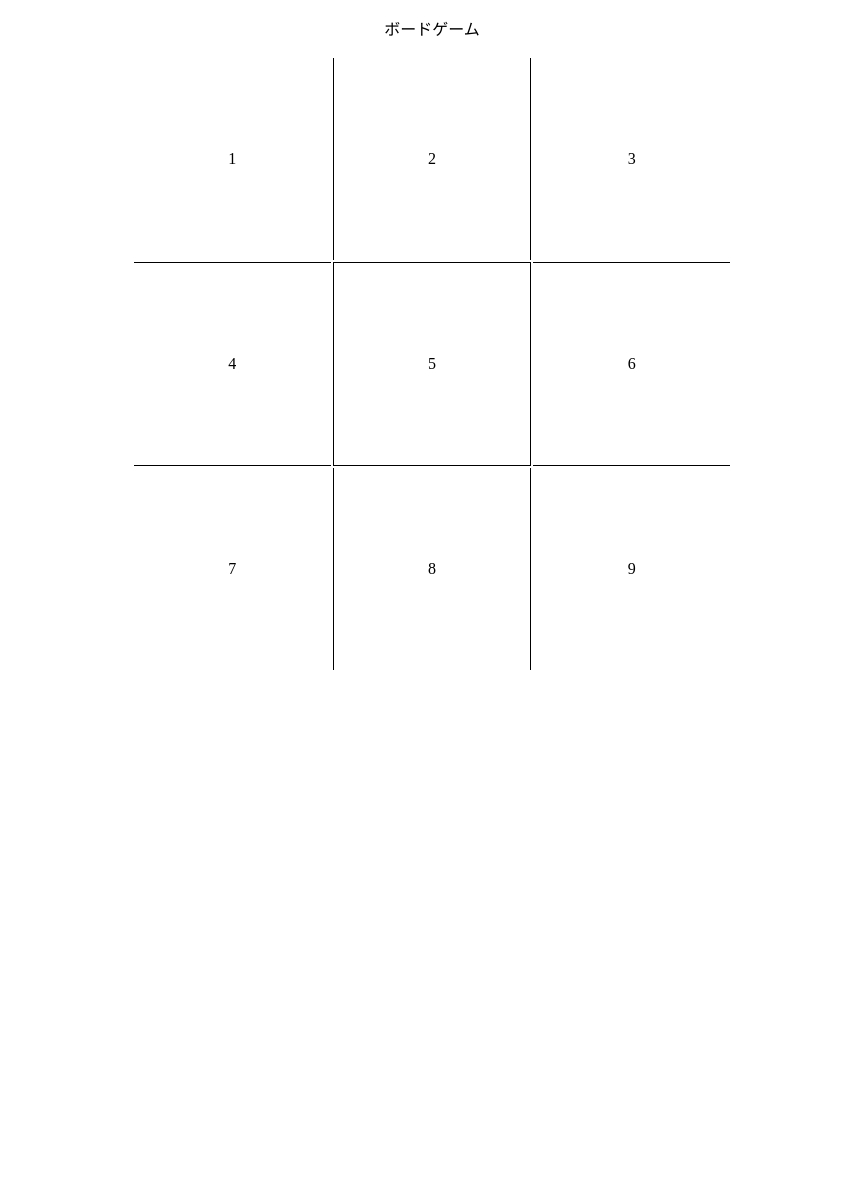
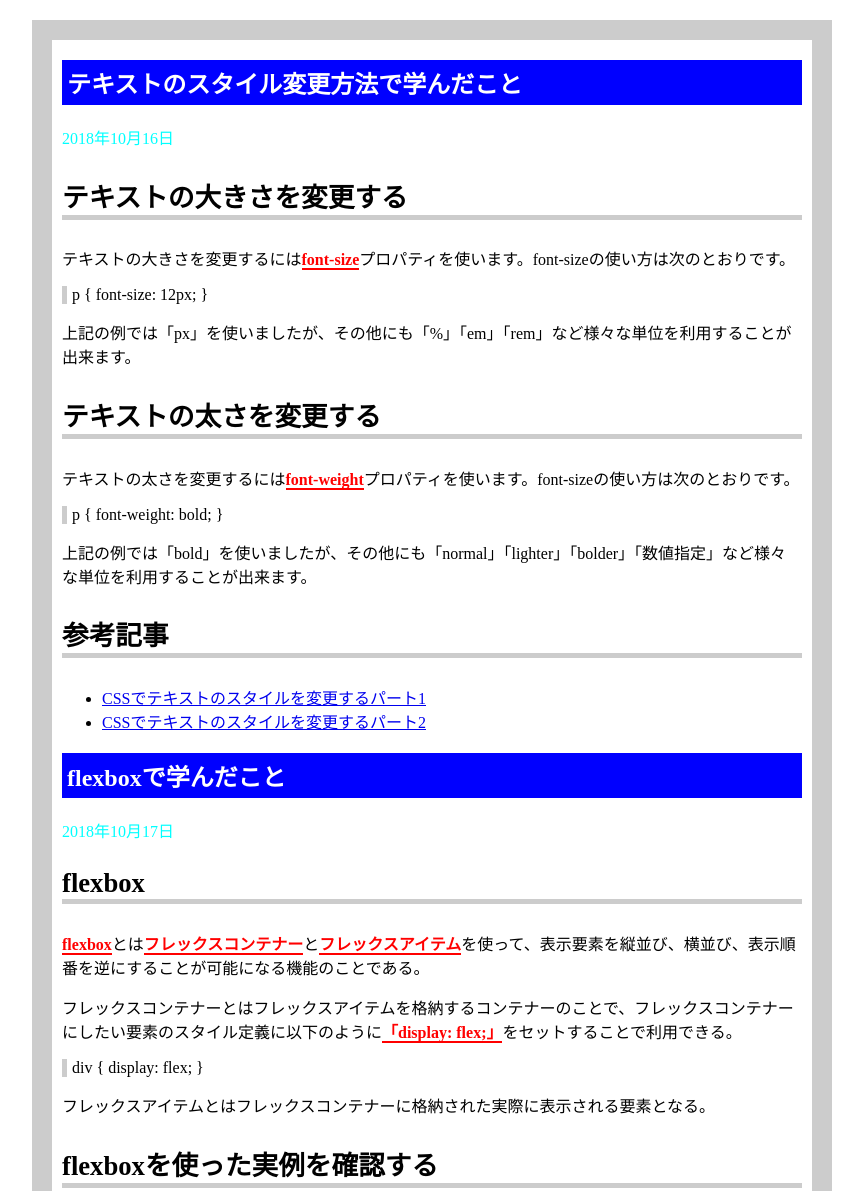
Before and after one commit to ryota-09/practice, a plain HTML site: page index.html in a window 1280 px wide. Shown: the top 1191 px of the page, without its empty margins (208-1071 px from the left). Before the commit the page ends 800 px from the top, so only its background shows below. Drawn offline with Linux system fonts and the light colour scheme.

Commit message:
css test

```diff
--- a/index.html
+++ b/index.html
@@ -2,35 +2,72 @@
 <html lang="ja">
 <head>
   <meta charset="UTF-8">
-  <meta http-equiv="X-UA-Compatible" content="IE=edge">
   <meta name="viewport" content="width=device-width, initial-scale=1.0">
-  <title>CSS中級編その１</title>
+  <meta http-equiv="X-UA-Compatible" content="ie=edge">
+  <title>My Blog</title>
   <link rel="stylesheet" href="style.css">
 </head>
 <body>
-  <div class="container">
-    <p>ボードゲーム</p>
-    <table align="center">
-      <thead>
-        <tr>
-          <td>1</td>
-          <td class="vertical">2</td>
-          <td>3</td>
-        </tr>
-      </thead>
-      <tbody>
-        <tr>
-          <td class="horizontal">4</td>
-          <td class="vertical horizontal">5</td>
-          <td class="horizontal">6</td>
-        </tr>
-        <tr>
-          <td>7</td>
-          <td class="vertical">8</td>
-          <td>9</td>
-        </tr>
-      </tbody>
-    </table>
-  </div>
+  <body>
+    <div class="post">
+      <h2>テキストのスタイル変更方法で学んだこと</h2>
+      <div class="date">2018年10月16日</div>
+      <h3>テキストの大きさを変更する</h3>
+      <p>
+        テキストの大きさを変更するには<span class="keyword">font-size</span>プロパティを使います。font-sizeの使い方は次のとおりです。
+      </p>
+      <p class="example">
+        p { font-size: 12px; }
+      </p>
+      <p>
+        上記の例では「px」を使いましたが、その他にも「%」「em」「rem」など様々な単位を利用することが出来ます。
+      </p>
+
+
+      <h3>テキストの太さを変更する</h3>
+      <p>
+        テキストの太さを変更するには<span class="keyword">font-weight</span>プロパティを使います。font-sizeの使い方は次のとおりです。
+      </p>
+      <p class="example">
+        p { font-weight: bold; }
+      </p>
+      <p>
+        上記の例では「bold」を使いましたが、その他にも「normal」「lighter」「bolder」「数値指定」など様々な単位を利用することが出来ます。
+      </p>
+
+
+      <h3>参考記事</h3>
+      <ul>
+        <li><a href="https://tsuyopon.xyz/learning-contents/web-dev/css/how-to-change-style-of-text-in-css/">CSSでテキストのスタイルを変更するパート1</a></li>
+        <li><a href="https://tsuyopon.xyz/learning-contents/web-dev/css/how-to-change-style-of-text-in-css-part-2/">CSSでテキストのスタイルを変更するパート2</a></li>
+      </ul>
+    </div>
+    <div class="post">
+      <h2>flexboxで学んだこと</h2>
+      <div class="date">2018年10月17日</div>
+      <h3>flexbox</h3>
+      <p>
+        <span class="keyword">flexbox</span>とは<span class="keyword">フレックスコンテナー</span>と<span class="keyword">フレックスアイテム</span>を使って、表示要素を縦並び、横並び、表示順番を逆にすることが可能になる機能のことである。
+      </p>
+      <p>
+        フレックスコンテナーとはフレックスアイテムを格納するコンテナーのことで、フレックスコンテナーにしたい要素のスタイル定義に以下のように<span class="keyword">「display: flex;」</span>をセットすることで利用できる。
+      </p>
+      <p class="example">
+        div { display: flex; }
+      </p>
+      <p>
+        フレックスアイテムとはフレックスコンテナーに格納された実際に表示される要素となる。
+      </p>
+      <h3>flexboxを使った実例を確認する</h3>
+      <p>
+        flexboxを使ったサンプルは「<a href="https://tsuyopon.xyz/learning-contents/web-dev/css/css_excercise_for_intermediate_part_2/">【エクササイズ】CSSのflexboxを使ってイメージギャラリーを作る</a>」の「<a href="https://github.com/tsuyopon-xyz/css_excercise_for_intermediate_part_2">課題レポジトリ</a>」から確認できる
+      </p>
+      <h3>参考記事</h3>
+      <ul>
+        <li><a href="https://tsuyopon.xyz/learning-contents/web-dev/css/how-to-use-flexbox-in-css/">CSSのflexboxの使い方を覚える</a></li>
+        <li><a href="https://tsuyopon.xyz/learning-contents/web-dev/css/css_excercise_for_intermediate_part_2/">【エクササイズ】CSSのflexboxを使ってイメージギャラリーを作る</a></li>
+      </ul>
+    </div>
+  </body>
 </body>
 </html>
--- a/style.css
+++ b/style.css
@@ -1,32 +1,36 @@
 body {
   width: 760px;
-  margin: 0 auto;
+  margin: 20px auto;
+  border: 20px solid #cccccc;
 }
 
-.container {
-  text-align: center;
+.post {
+  margin: 20px 10px;
 }
 
-table {
-  width: 600px;
-  height: 600px;
-}
-td {
-  width: 200px;
-  height: 200px;
-  cursor: pointer;
+
+h2 {
+  background-color: blue;
+  color: #ffffff;
+  padding: 5px;
 }
 
-td:hover {
-  border: 1px solid #000000;
+.date {
+  color: aqua;
 }
 
-.vertical {
-  border-left: 1px solid #000000;
-  border-right: 1px solid #000000;
+h3 {
+  font-size: 20pt;
+  border-bottom: 5px solid #cccccc;
 }
 
-.horizontal {
-  border-top: 1px solid #000000;
-  border-bottom: 1px solid #000000;
+.keyword {
+  color: #ff0000;
+  font-weight: bold;
+  border-bottom: 2px solid  #ff0000;
 }
+
+.example {
+  border-left: 5px solid #cccccc;
+  padding-left:5px;
+}
```
